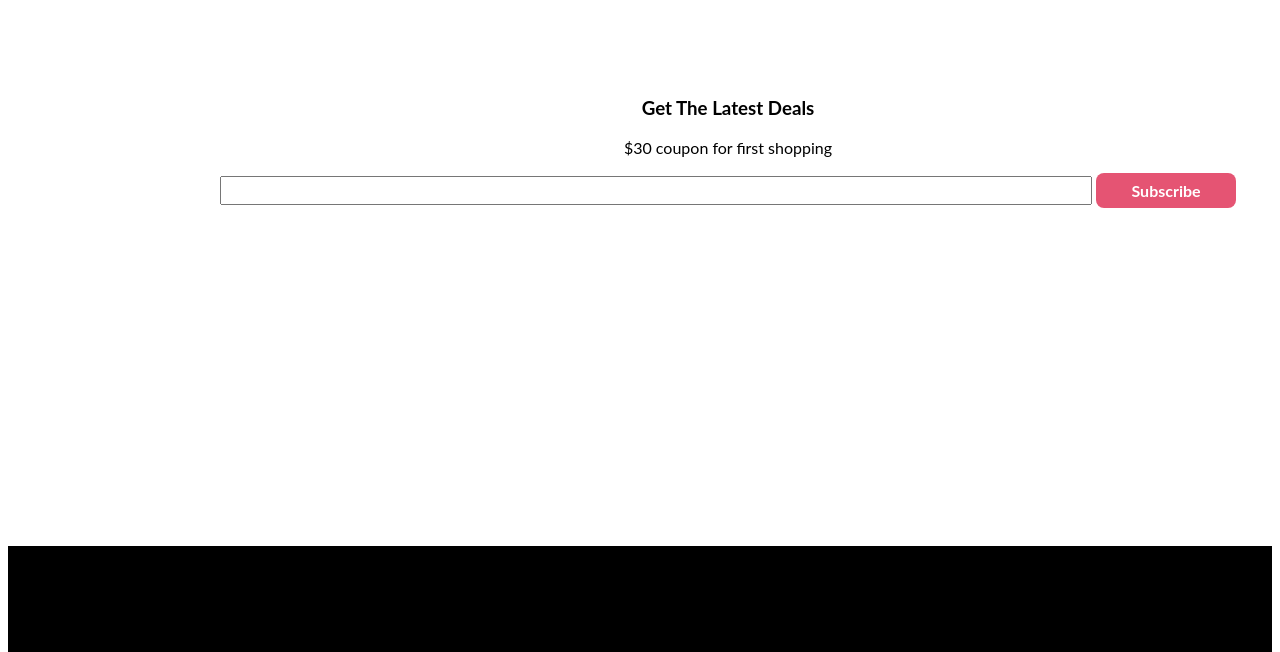
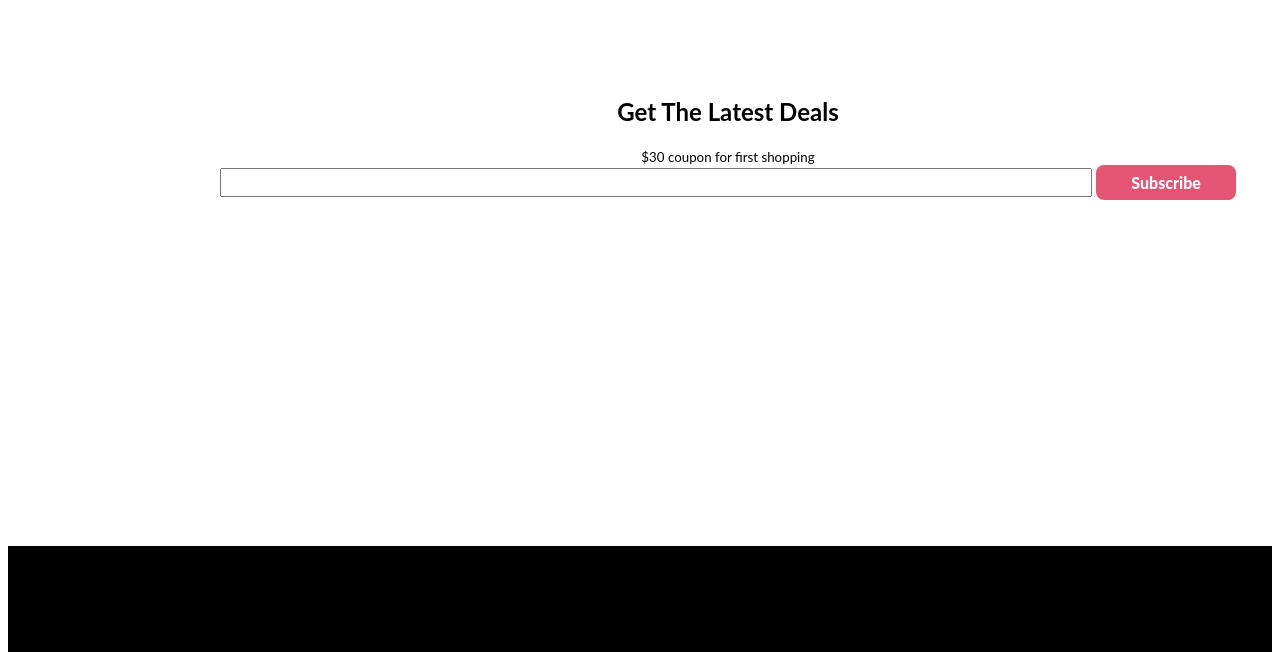
Before and after one commit to fahim000/Flower, a plain HTML site: page index.html in a window 1280 px wide. Shown: the part 3164-3816 px from the top of the page. Drawn offline with Linux system fonts and the light colour scheme.

Commit message:
background hocche na. time nai. so submitting

```diff
--- a/index.html
+++ b/index.html
@@ -72,8 +72,8 @@
         <img class="pic11" src="Flower Asset/Rectangle 6.png" alt="">
     </div>
     <div class="banner8">
-       <h3>Get The Latest Deals</h3>
-       <p>$30 coupon for first shopping</p>
+       <h2>Get The Latest Deals</h2>
+       <small>$30 coupon for first shopping</small>
       <div class="banner81"><input type="text" style="width:60%; font-size: 20px">
         <button class="btn3">Subscribe</button>
     </div>
--- a/styles/flower.css
+++ b/styles/flower.css
@@ -305,14 +305,16 @@ margin-right: 12px;
         width: 1440px;
         height: 449px;
         border-radius: 8px;
-background: url(C:\Projects\assignment\Flower Asset\Rectangle 9.png), lightgray 0px -203.444px / 100% 213.755% no-repeat;
+        background-color: white;
+        background-image: url('Flower Asset\Rectangle 9.png');
+        background-repeat: no-repeat;
 }
 .btn3{
     color: #FFF;
     font-family: "lato", sans-serif;
     font-size: 16px;
     font-style: normal;
-    font-weight: 700;
+    font-weight: 800;
     line-height: normal;
     padding: 8px 35px;
     gap: 10px;
```
